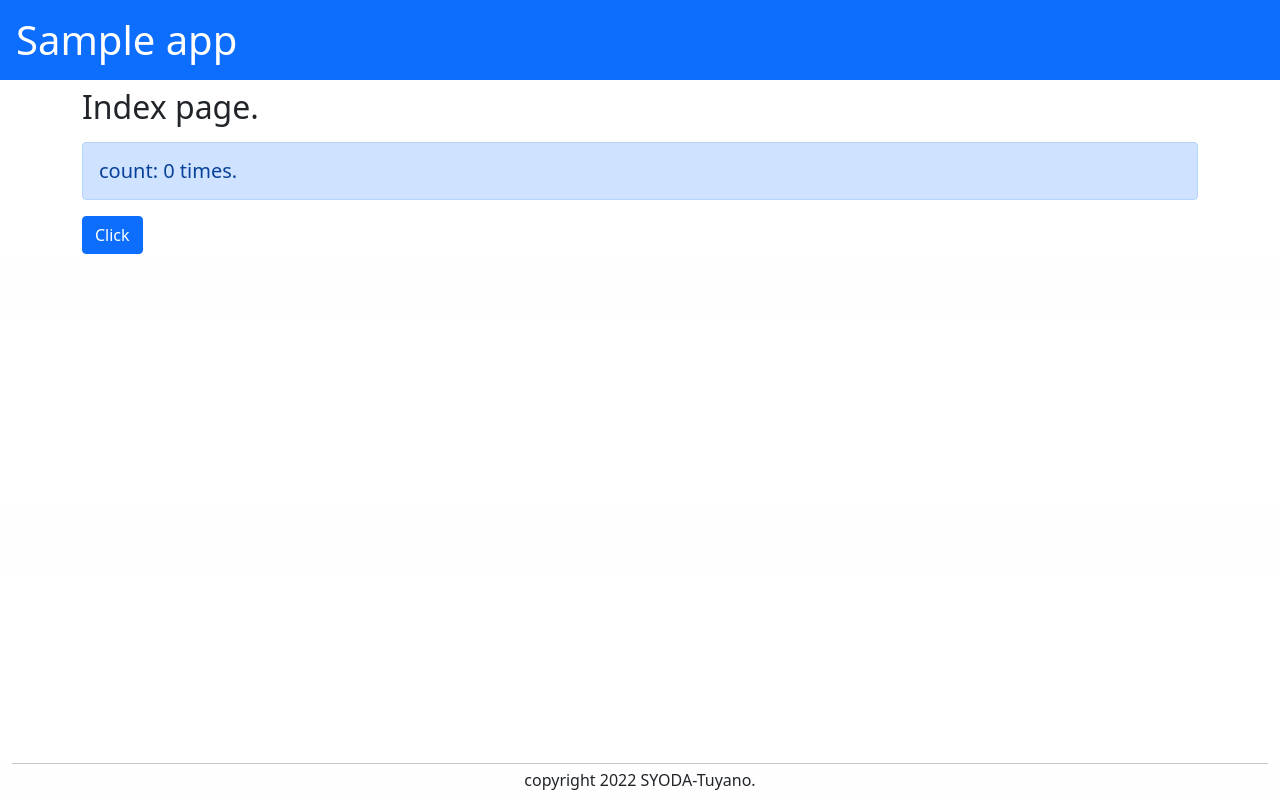
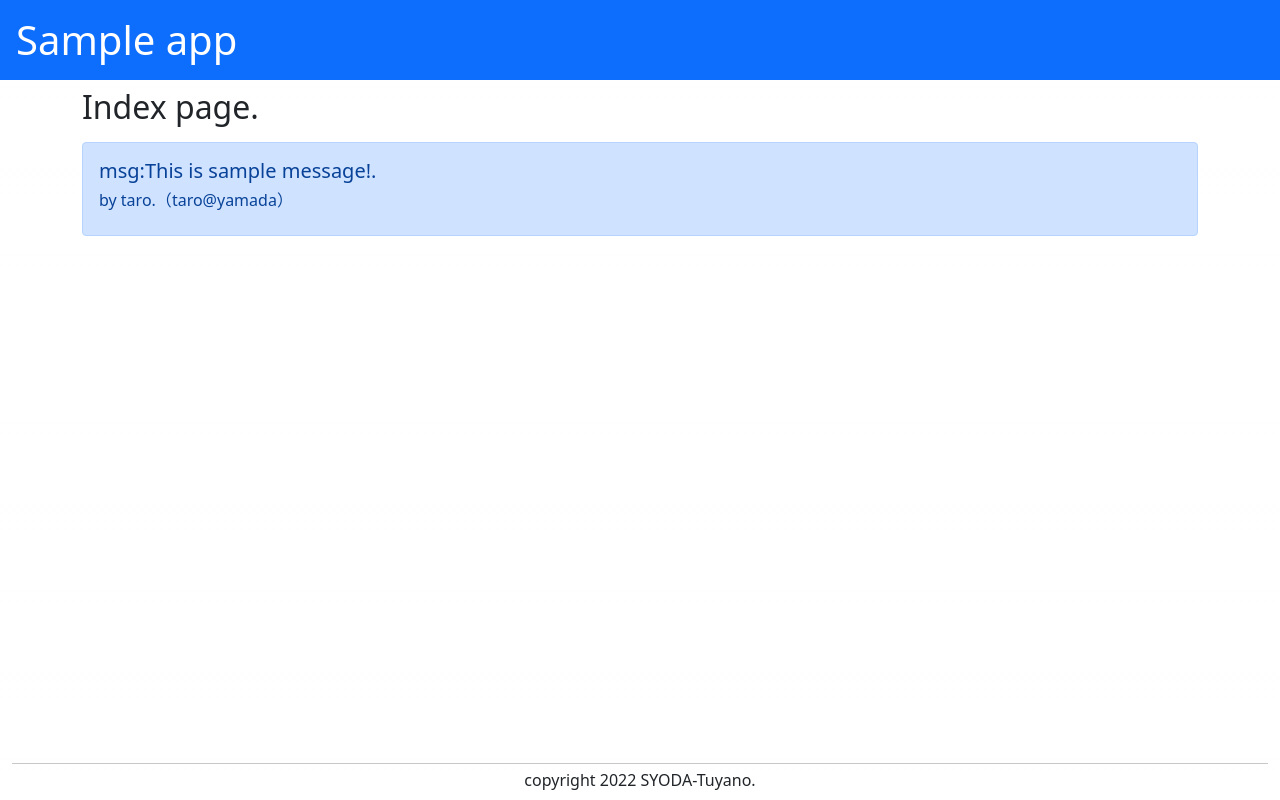
Before and after one commit to pomepome0505/react-study, a Next.js app in the folder my-app/: page / in a window 1280 px wide. Built offline with nearby package versions, Linux system fonts and the light colour scheme.

Commit message:
SSRの学習

```diff
--- a/my-app/pages/index.tsx
+++ b/my-app/pages/index.tsx
@@ -1,11 +1,23 @@
 import Head from "next/head";
-import { useState } from 'react'
+const url = "http://localhost:3000/data.json"
 
-export default function Home() {
-  const [count, setCount] = useState(0)
-  const onBtnClick = () => {
-    setCount(count + 1)
+export async function getServerSideProps(context) {
+  const result = await fetch(url)
+  const data = await result.json()
+  const n = Math.floor(Math.random() * data.length)
+  console.log(data[n])
+  return {
+    props:data[n]
   }
+}
+
+type Props = {
+  message: String
+  name: String
+  email: String
+}
+
+export default function Home(props: Props) {
   return (
     <div>
       <Head>
@@ -13,12 +25,10 @@
       </Head>
       <main className="container">
         <h2>Index page.</h2>
-        <p className="alert alert-primary h5 my-3">
-          count: {count} times.
-        </p>
-        <button className="btn btn-primary" onClick={onBtnClick}>
-          Click
-        </button>
+        <div className="alert alert-primary my-3">
+          <p className="h5">msg:{props.message}.</p>
+          <p className="h6">by {props.name}.（{props.email}）</p>
+        </div>
       </main>
     </div>
   )
--- /dev/null
+++ b/my-app/public/data.json
@@ -0,0 +1,17 @@
+[
+  {
+    "message":"This is sample message!",
+    "name":"taro",
+    "email":"taro@yamada"
+  },
+  {
+    "message":"これはサンプルのメッセージです。",
+    "name":"hanako",
+    "email":"hanako@flower"
+  },
+  {
+    "message":"ハロー！これはサンプルだよー♡",
+    "name":"sachiko",
+    "email":"sachiko@happy"
+  }
+]
```
